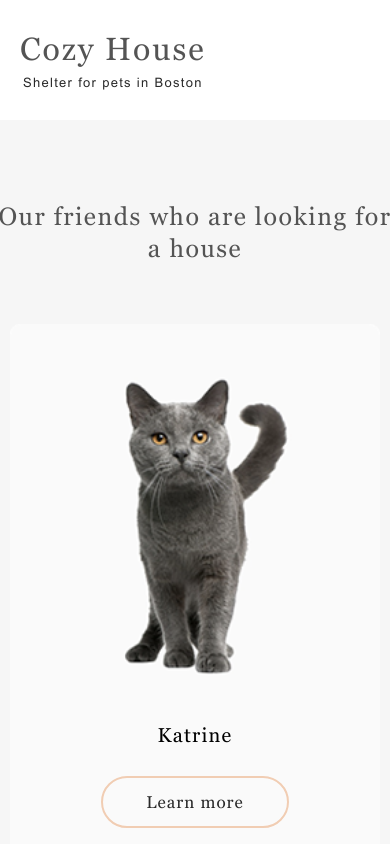
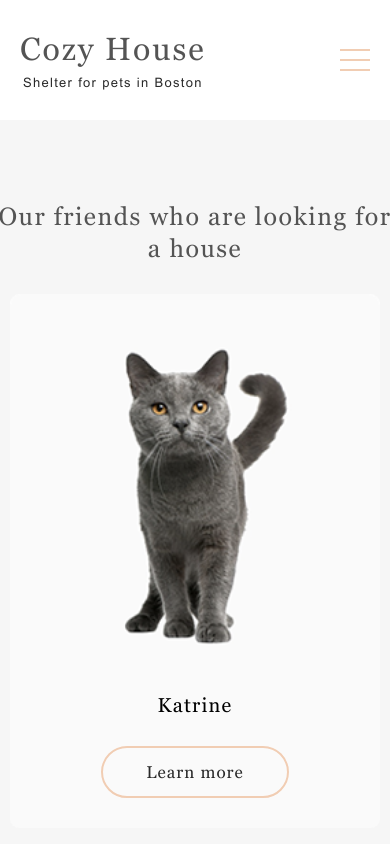
Before and after one commit to VictoriaAlekseeva/shelter, a website: page shelter/pets.html in a window 390 px wide. Shown: the top 844 px of the page. Drawn offline with Linux system fonts and the light colour scheme.

Commit message:
feat: add media query for 991

```diff
--- a/shelter/pets.html
+++ b/shelter/pets.html
@@ -24,6 +24,11 @@
           <li class="navigation__item"><a href="#footer" class="navigation__link navigation__link_pets">Contacts</a></li>
         </ul>
       </nav>
+      <div class="burger-menu">
+        <div class="burger-menu__button">
+          <span class="burger-menu__line"></span>
+        </div>
+      </div>
     </div>
   </header>
   <main class="main">
@@ -61,12 +66,12 @@
             <h4 class="friend__name">Charly</h4>
             <button class="button-link button-link_bordered">Learn more</button>
           </div>
-          <div class="friends__card">
+          <div class="friends__card friends__card_hide991">
             <img src="./src/img/pets-scarlet.png" alt="Scarlett" class="friend__img">
             <h4 class="friend__name">Scarlett</h4>
             <button class="button-link button-link_bordered">Learn more</button>
           </div>
-          <div class="friends__card">
+          <div class="friends__card friends__card_hide991">
             <img src="./src/img/pets-freddie.png" alt="Freddie" class="friend__img">
             <h4 class="friend__name">Freddie</h4>
             <button class="button-link button-link_bordered">Learn more</button>
--- a/shelter/sass/layouts/_our-friends-pets.scss
+++ b/shelter/sass/layouts/_our-friends-pets.scss
@@ -13,6 +13,10 @@
     width: 400px;
     text-align: center;
   }
+
+  @media (max-width: 991px) {
+    padding-bottom: 75px;
+  }
 }
 
 .friends-cards__wrapper {
@@ -22,4 +26,11 @@
   gap: 30px;
 
   margin: 60px 0;
+
+  @media (max-width: 991px) {
+    justify-content: center;
+    margin: 30px 0 45px;
+    column-gap: 40px;
+    row-gap: 30px;
+  }
 }
```
Also changed, not shown: shelter/sass/style.css, 1 other file.
